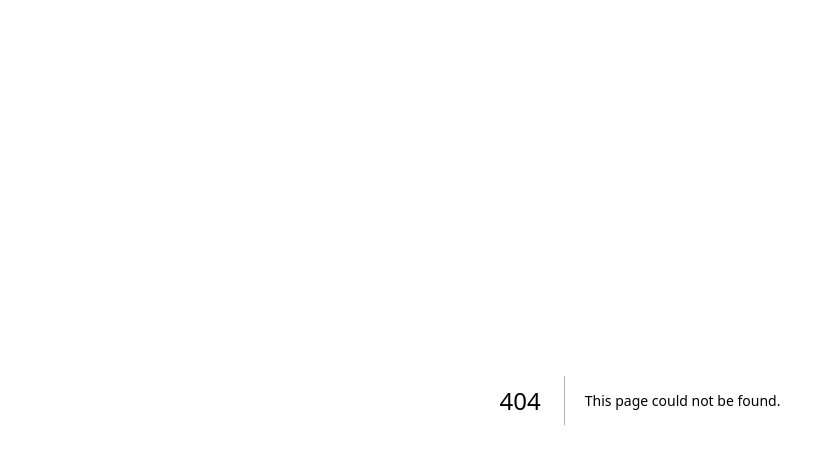
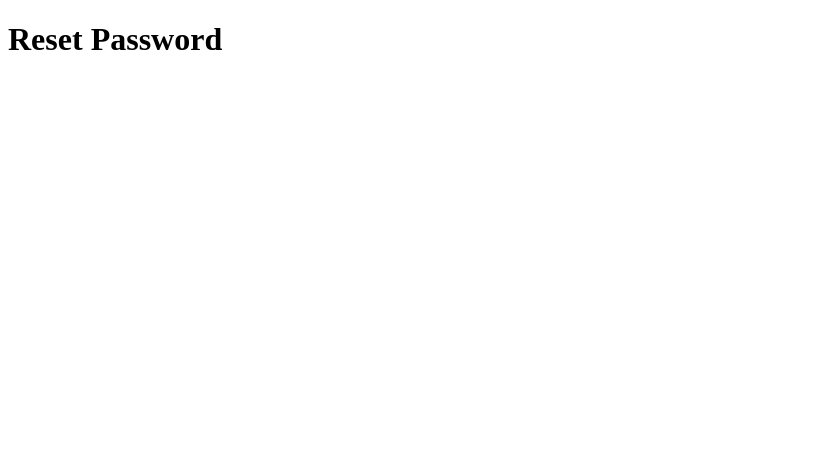
Before and after one commit to Ourwillxyz/Ourwill, a Next.js app: page /reset-password in a window 1280 px wide. Before the commit this address had no page. Shown: the top 464 px of the page, without its empty margins (0-835 px from the left). Built offline with nearby package versions, Linux system fonts and the light colour scheme.

Commit message:
Create reset-password.tsx

```diff
--- /dev/null
+++ b/pages/reset-password.tsx
@@ -0,0 +1,25 @@
+import { useEffect, useState } from "react";
+import { useRouter } from "next/router";
+import { supabase } from "../utils/supabaseClient";
+
+export default function ResetPasswordPage() {
+  const router = useRouter();
+  const [error, setError] = useState(null);
+
+  useEffect(() => {
+    // Get query params
+    const { access_token, type } = router.query;
+
+    // If recovery token present, show password reset form
+    // Otherwise, show error or redirect
+    // Your logic here...
+  }, [router]);
+
+  return (
+    <div>
+      <h1>Reset Password</h1>
+      {/* Password reset form and error/success messages */}
+      {error && <p style={{color: "red"}}>{error}</p>}
+    </div>
+  );
+}
```
